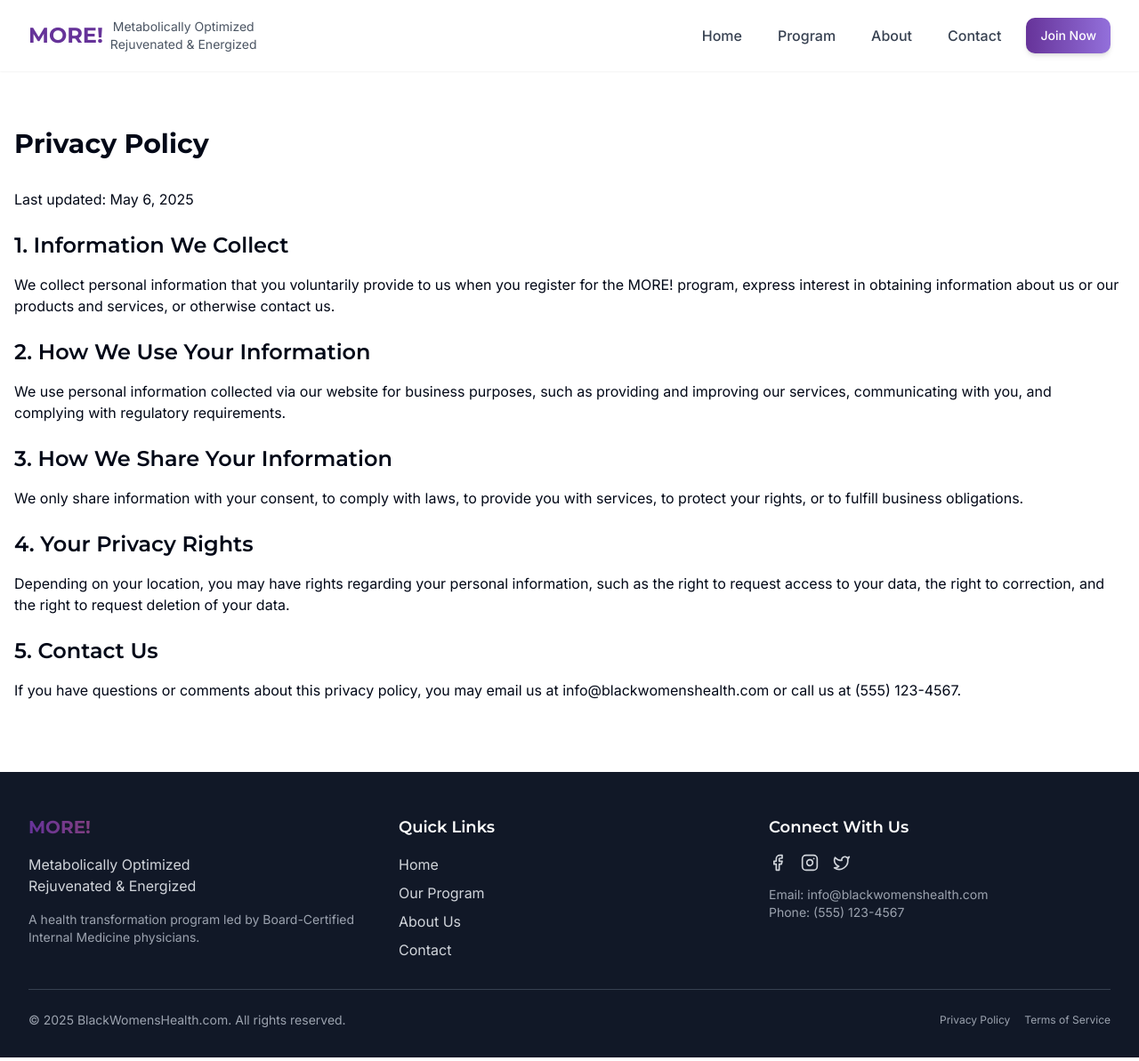
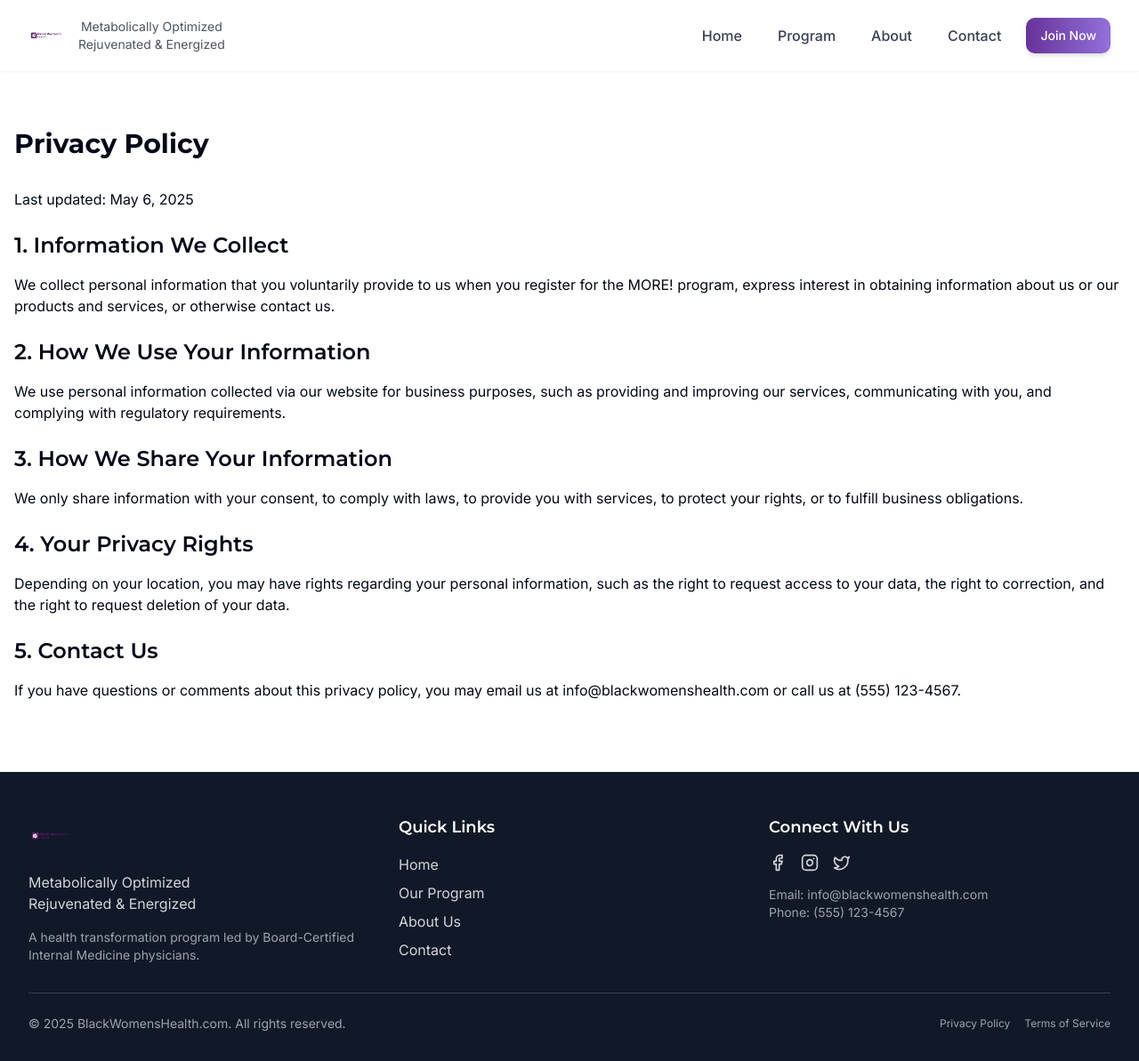
Before and after one commit to bwhmore/bwhmore, a React (Vite) app: page /privacy in a window 1280 px wide. Shown: the whole page at 89% size. Built offline with nearby package versions, Linux system fonts and the light colour scheme.

Commit message:
Replace logo and favicon
Update the header and footer logo with the new logo and use the icon for the favicon.

```diff
--- a/index.html
+++ b/index.html
@@ -1,20 +1,23 @@
+
 <!DOCTYPE html>
 <html lang="en">
   <head>
     <meta charset="UTF-8" />
     <meta name="viewport" content="width=device-width, initial-scale=1.0" />
-    <title>ebony-vitality-bloom</title>
-    <meta name="description" content="Lovable Generated Project" />
-    <meta name="author" content="Lovable" />
+    <title>Black Women's Health - MORE!</title>
+    <meta name="description" content="Metabolically Optimized Rejuvenated & Energized - A health transformation program" />
+    <meta name="author" content="Black Women's Health" />
 
-    <meta property="og:title" content="ebony-vitality-bloom" />
-    <meta property="og:description" content="Lovable Generated Project" />
+    <meta property="og:title" content="Black Women's Health - MORE!" />
+    <meta property="og:description" content="Metabolically Optimized Rejuvenated & Energized - A health transformation program" />
     <meta property="og:type" content="website" />
     <meta property="og:image" content="https://lovable.dev/opengraph-image-p98pqg.png" />
 
     <meta name="twitter:card" content="summary_large_image" />
     <meta name="twitter:site" content="@lovable_dev" />
     <meta name="twitter:image" content="https://lovable.dev/opengraph-image-p98pqg.png" />
+
+    <link rel="icon" href="/public/lovable-uploads/d1fe8f30-b471-4625-ae69-5ced38b2356e.png" type="image/png">
   </head>
 
   <body>
--- a/src/components/layout/Footer.tsx
+++ b/src/components/layout/Footer.tsx
@@ -26,7 +26,13 @@ const Footer = () => {
         <div className="grid grid-cols-1 md:grid-cols-3 gap-8">
           {/* Company Info */}
           <div>
-            <h3 className="text-xl font-display font-bold mb-4 gradient-heading">MORE!</h3>
+            <div className="flex items-center mb-4">
+              <img
+                src="/public/lovable-uploads/d1fe8f30-b471-4625-ae69-5ced38b2356e.png"
+                alt="Black Women's Health Logo"
+                className="h-12 mr-2"
+              />
+            </div>
             <p className="mb-4 text-gray-300">
               Metabolically Optimized<br />
               Rejuvenated & Energized
--- a/src/components/layout/Navbar.tsx
+++ b/src/components/layout/Navbar.tsx
@@ -37,7 +37,11 @@ const Navbar = () => {
         <div className="flex justify-between h-20">
           <div className="flex items-center">
             <button onClick={() => navigateTo('/')} className="flex items-center">
-              <span className="text-2xl font-display font-bold text-more-purple">MORE!</span>
+              <img
+                src="/public/lovable-uploads/d1fe8f30-b471-4625-ae69-5ced38b2356e.png"
+                alt="Black Women's Health Logo"
+                className="h-10 mr-2"
+              />
               <span className="ml-2 text-sm text-gray-600 hidden sm:inline-block">
                 Metabolically Optimized<br />
                 Rejuvenated & Energized
```
Also changed, not shown: public/lovable-uploads/d1fe8f30-b471-4625-ae69-5ced38b2356e.png (added).
